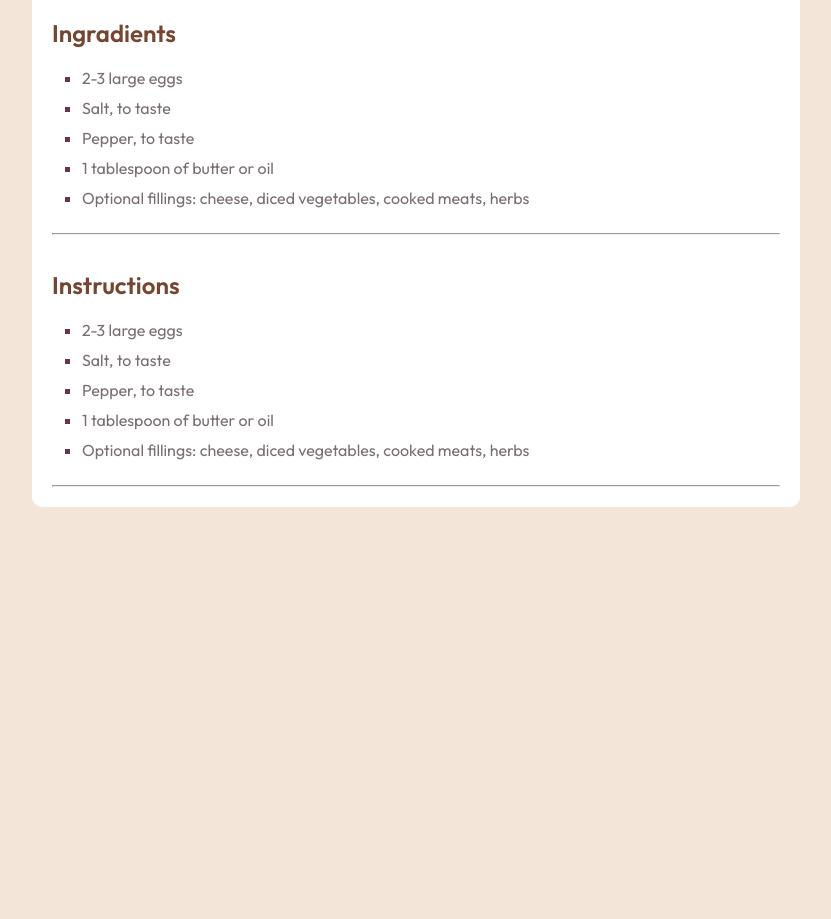
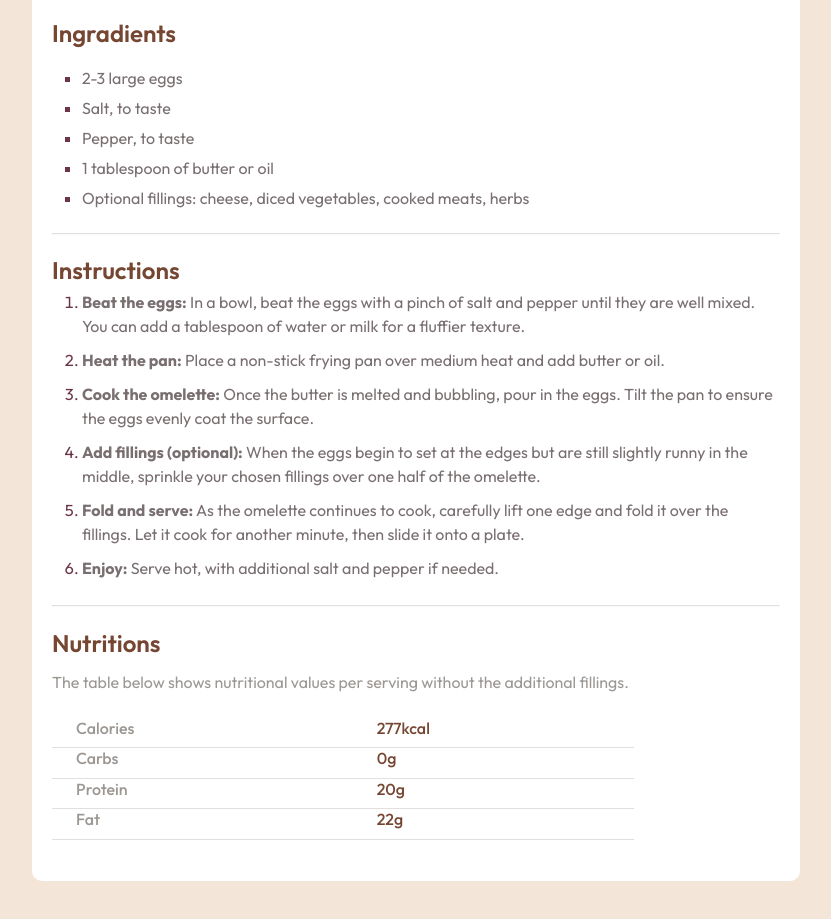
Before and after one commit to riajul7/recipe-page, a plain HTML site: page index.html in a window 1280 px wide. Shown: the part 687-1606 px from the top of the page, without its empty margins (224-1055 px from the left). Before the commit the page ends 1244 px from the top, so only its background shows below. Drawn offline with Linux system fonts and the light colour scheme.

Commit message:
complete the design

```diff
--- a/index.html
+++ b/index.html
@@ -37,19 +37,59 @@
                     <li>Optional fillings: cheese, diced vegetables, cooked meats, herbs</li>
                 </ul>
             </div>
-            <hr>
+            <div class="horizontal-line">
+                <hr>
+            </div>
             <!-- Instruction section start here -->
-            <div class="ingradient-section">
+            <div class="instruction-section">
                 <h3>Instructions</h3>
-                <ul>
-                    <li>2-3 large eggs</li>
-                    <li>Salt, to taste</li>
-                    <li>Pepper, to taste</li>
-                    <li>1 tablespoon of butter or oil</li>
-                    <li>Optional fillings: cheese, diced vegetables, cooked meats, herbs</li>
-                </ul>
+                <ol>
+                    <li><strong>Beat the eggs:</strong> In a bowl, beat the eggs with a pinch of salt and pepper until they are well mixed.
+                        You can add a tablespoon of water or milk for a fluffier texture.</li>
+                    <li><strong>Heat the pan:</strong> Place a non-stick frying pan over medium heat and add butter or oil.</li>
+                    <li><strong>Cook the omelette:</strong> Once the butter is melted and bubbling, pour in the eggs. Tilt the pan to ensure
+                        the eggs evenly coat the surface.</li>
+                    <li><strong>Add fillings (optional):</strong> When the eggs begin to set at the edges but are still slightly runny in the
+                        middle, sprinkle your chosen fillings over one half of the omelette.</li>
+                    <li><strong>Fold and serve:</strong> As the omelette continues to cook, carefully lift one edge and fold it over the
+                        fillings. Let it cook for another minute, then slide it onto a plate.</li>
+                    <li><strong>Enjoy:</strong> Serve hot, with additional salt and pepper if needed.</li>
+                </ol>
             </div>
-            <hr>
+            <div class="horizontal-line">
+                <hr>
+            </div>
+            <!-- Nutrition section -->
+            <div class="nutrition-section">
+                <h3>Nutritions</h3>
+                <p>The table below shows nutritional values per serving without the additional fillings.</p>
+                <table>
+                    <!-- <thead>
+                        <tr>
+                            <td></td>
+                            <td></td>
+                        </tr>
+                    </thead> -->
+                    <tbody>
+                        <tr>
+                            <td>Calories</td>
+                            <td>277kcal</td>
+                        </tr>
+                        <tr>
+                            <td>Carbs</td>
+                            <td>0g</td>
+                        </tr>
+                        <tr>
+                            <td>Protein</td>
+                            <td>20g</td>
+                        </tr>
+                        <tr>
+                            <td>Fat</td>
+                            <td>22g</td>
+                        </tr>
+                    </tbody>
+                </table>
+            </div>
         </div>
     </main>
 </body>
--- a/style.css
+++ b/style.css
@@ -86,7 +86,61 @@ img{
 .ingradient-section ul li::marker{
     color: #6B3448;
 }
-hr{
-    height: 1px;
-    background-color: hsla(36, 2%, 46%, 0.075);
+.horizontal-line{
+    color: #6B3448;
+    opacity: 0.3;
 }
+
+/* instruction section style start here */
+.instruction-section{
+    padding: 20px 0;
+}
+.instruction-section h3, .nutrition-section h3{
+    font-weight: 600;
+    color: #754632;
+    font-size: 24px;
+
+}
+.instruction-section ol{
+    padding-left: 30px;
+    line-height: 1.5rem;
+}
+.instruction-section ol li{
+    color: #796F70;
+    padding: 5px 0;
+}
+.instruction-section ol li::marker{
+    color: #6B3448;
+}
+/* nutrition section style start here */
+.nutrition-section{
+    padding: 1.3rem 0;
+}
+.nutrition-section h3{
+    padding-bottom: 0.9rem;
+}
+.nutrition-section p{
+    font-weight: 400;
+    color: #9C9793;
+    text-align: justify;
+    padding-bottom: 0.6rem;
+}
+.nutrition-section table{
+    border-collapse: collapse;
+    width: 80%;
+    text-align: justify;
+    margin-top: 1rem;
+}
+.nutrition-section table tr, .nutrition-section table td{
+    border-bottom: 1px solid #9c97934b;
+
+}
+.nutrition-section table td{
+    color: #754632;
+    font-weight: 500;
+    padding-bottom: 0.6rem;
+    padding-left: 1.5rem;
+}
+.nutrition-section table td:first-child{
+    color: #9C9793;
+}
```
